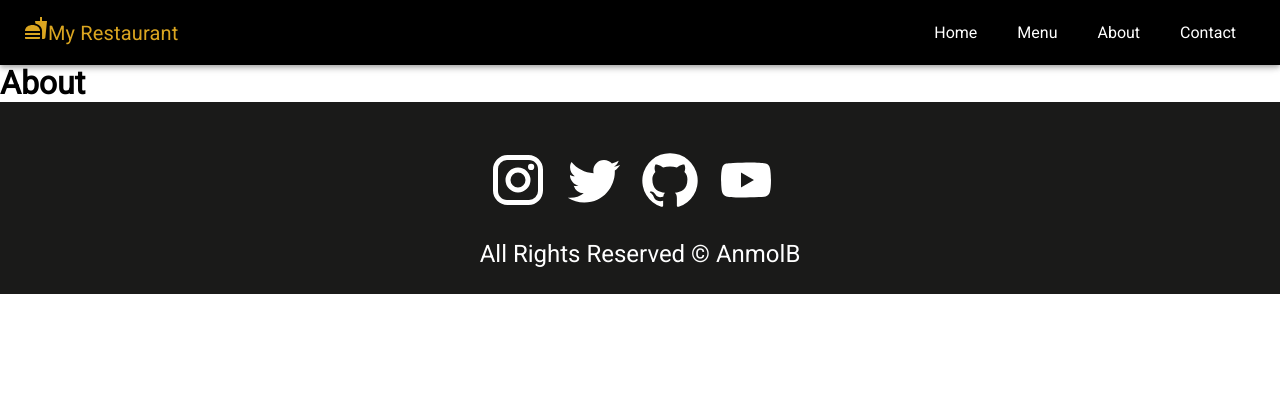
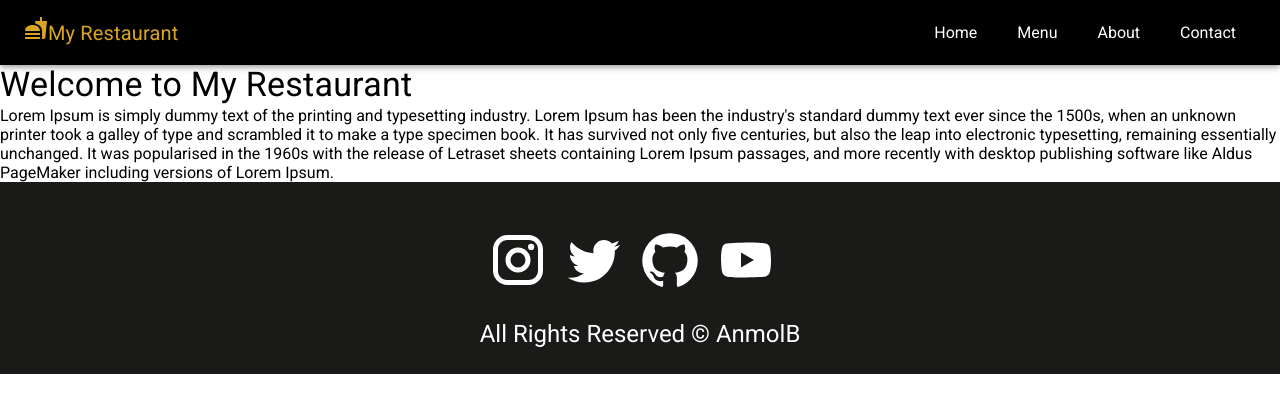
Before and after one commit to anmolbiranwar/Restaurant-website_Reactjs_MUI, a React (Create React App) app: page /about in a window 1280 px wide. Shown: the top 412 px of the page. Built offline with nearby package versions, Linux system fonts and the light colour scheme.

Commit message:
Update About.js

```diff
--- a/src/pages/About.js
+++ b/src/pages/About.js
@@ -1,10 +1,16 @@
 import React from 'react'
 import Layout from '../components/Layout/Layout'
+import { Box, Typography } from '@mui/material'
 
 const About = () => {
   return (
     <Layout>
-        <h1>About</h1>
+        <Box>
+          <Typography variant='h4'>Welcome to My Restaurant</Typography>
+          <p>
+          Lorem Ipsum is simply dummy text of the printing and typesetting industry. Lorem Ipsum has been the industry's standard dummy text ever since the 1500s, when an unknown printer took a galley of type and scrambled it to make a type specimen book. It has survived not only five centuries, but also the leap into electronic typesetting, remaining essentially unchanged. It was popularised in the 1960s with the release of Letraset sheets containing Lorem Ipsum passages, and more recently with desktop publishing software like Aldus PageMaker including versions of Lorem Ipsum.
+          </p>
+        </Box>
     </Layout>
   )
 }
```
